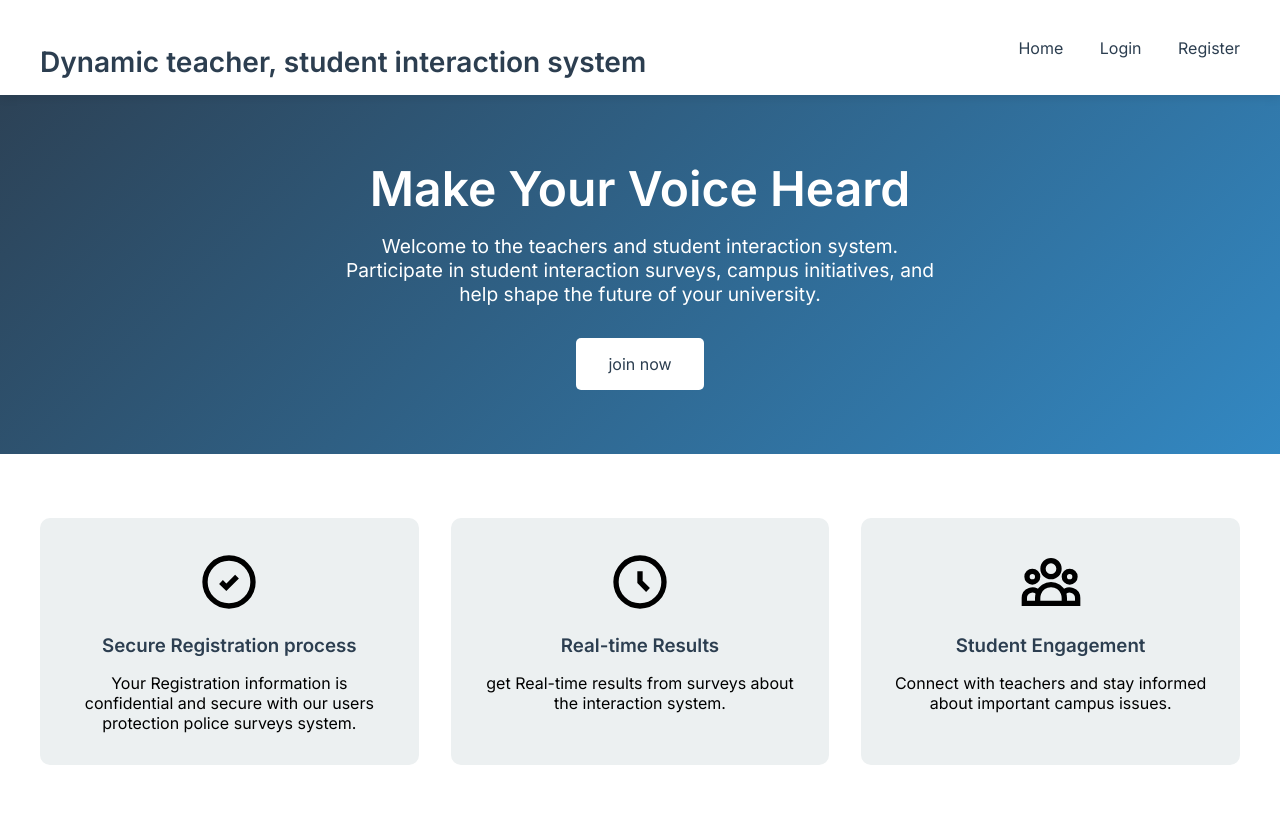
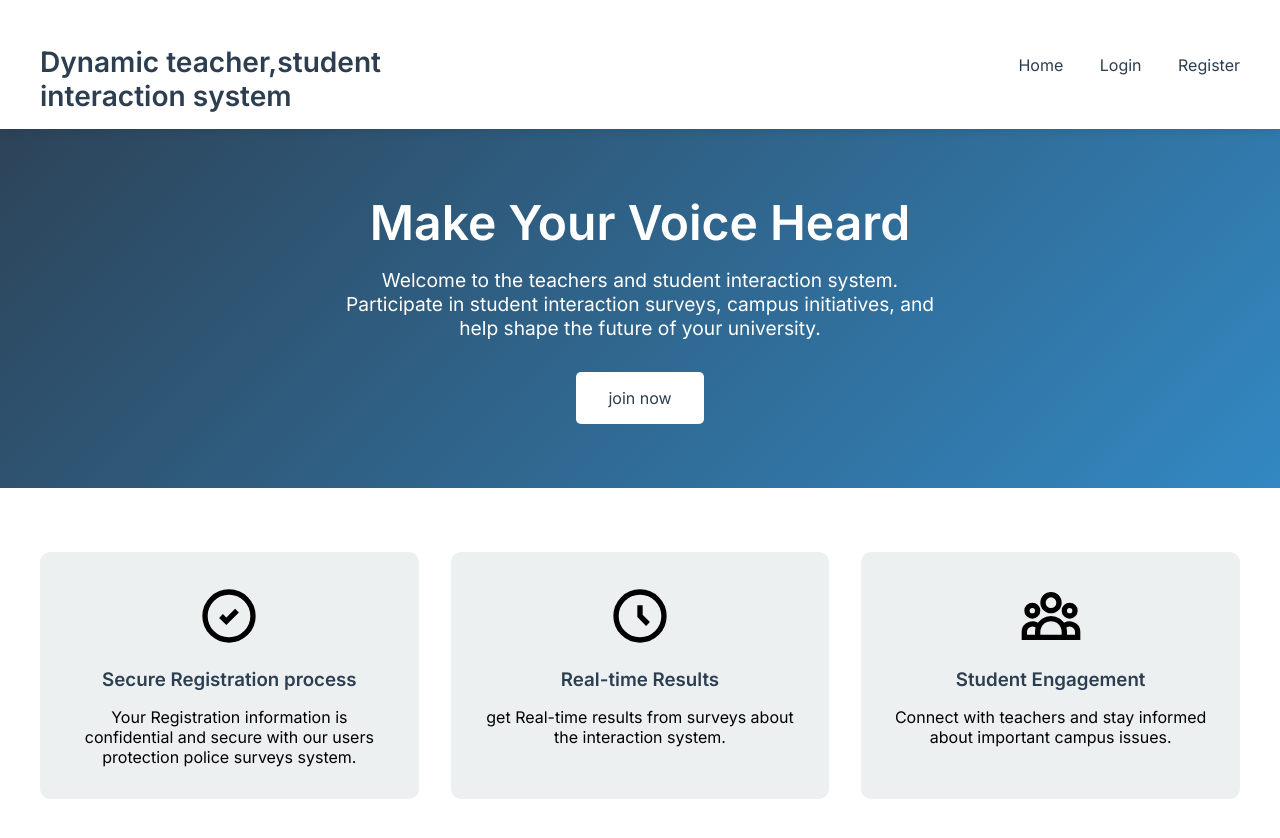
Before and after one commit to Elydeboss/interaction-system, a plain HTML site: page index.html in a window 1280 px wide. Drawn offline with Linux system fonts and the light colour scheme.

Commit message:
Update index.html

```diff
--- a/index.html
+++ b/index.html
@@ -175,7 +175,7 @@
     <div class="navbar-content">
       <a href="index.html" class="logo">
         <img src="unilogo.webp" alt="" class="logo-img">
-        <h3>Dynamic teacher, student interaction system</h3>
+        <h3>Dynamic teacher,student<br>interaction system<br></h3>
       </a>
 
       <div class="hamburger-menu">
```
